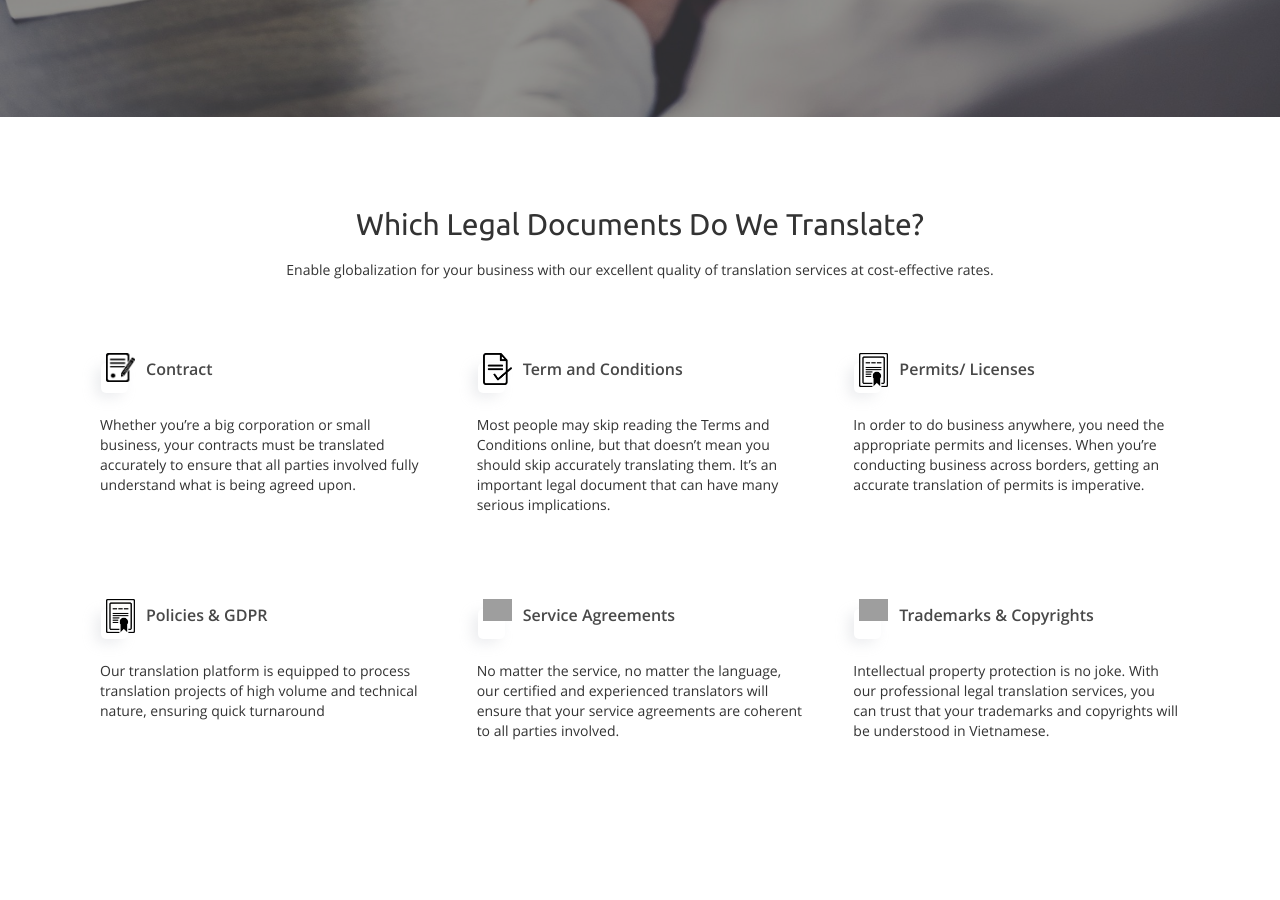
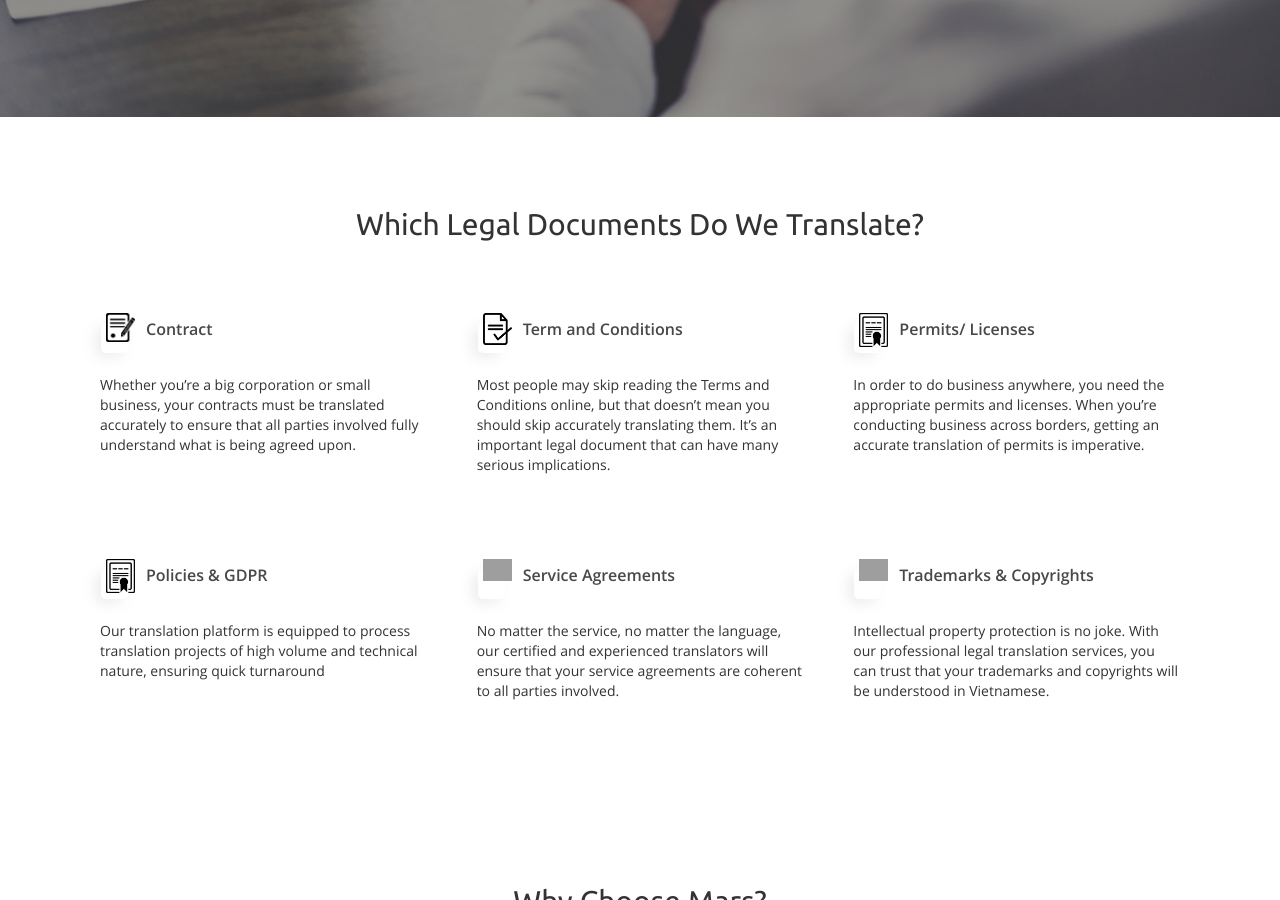
Before and after one commit to jndctranslation/landing_page, a Jekyll site: the page built from pages/legal.md, in a window 1280 px wide and 900 px high, scrolled down 431 px. Built offline with Jekyll 4.4.1, drawn with Linux system fonts in a browser that asks for light colours; grey boxes are pictures that could not be loaded.

Commit message:
Update Website Pages “legal_page_information”

```diff
--- a/_data/pages/legal.yml
+++ b/_data/pages/legal.yml
@@ -46,9 +46,7 @@ block_2:
         translation services, you can trust that your trademarks and copyrights
         will be understood in Vietnamese.
       title: Trademarks & Copyrights
-  text: >-
-    Enable globalization for your business with our excellent quality of
-    translation services at cost-effective rates.
+  text: ''
   title: Which Legal Documents Do We Translate?
   visible: true
 block_3:
```
